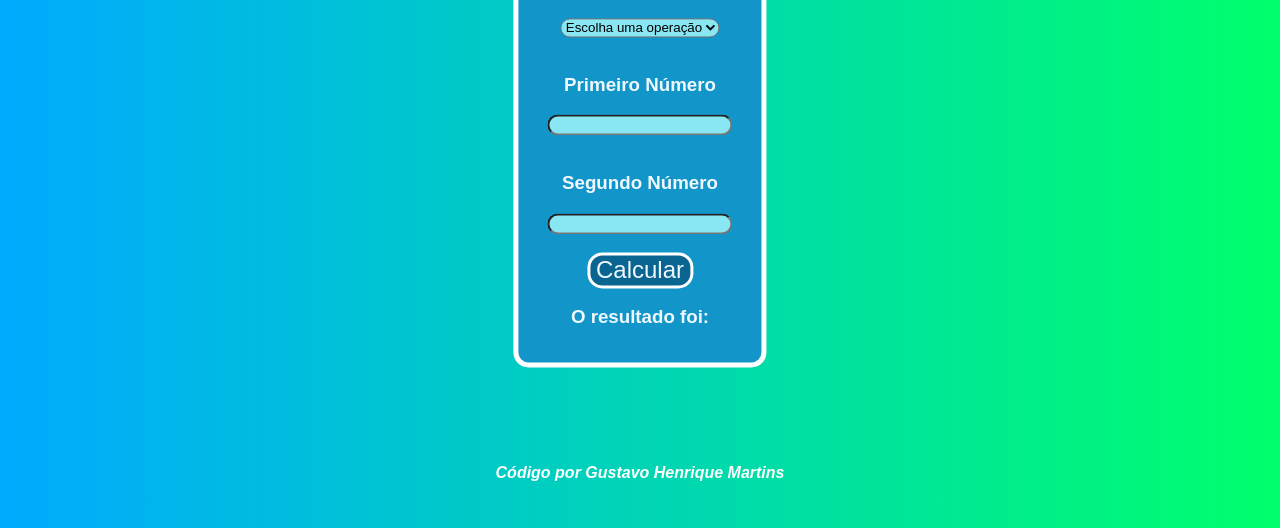
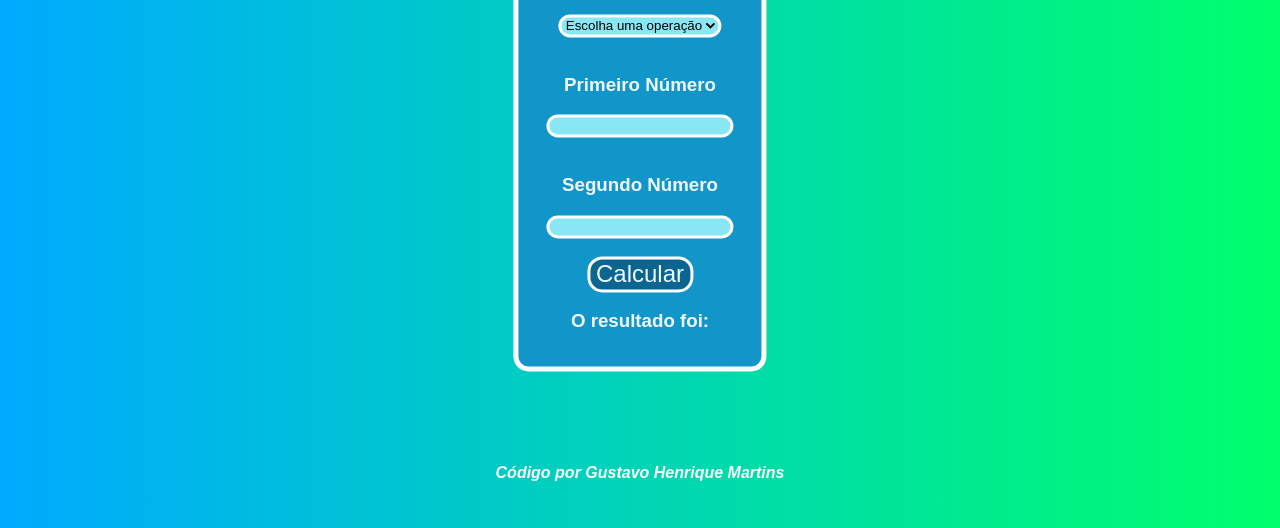
Before and after one commit to gtins/calculadora, a plain HTML site: page html.html in a window 1280 px wide. Shown: the part 272-800 px from the top of the page. Drawn offline with Linux system fonts and the light colour scheme; a web font is replaced by a local one.

Commit message:
final com if

```diff
--- a/styles.css
+++ b/styles.css
@@ -24,12 +24,14 @@ body {
   background-color:#89e7f3;
   font-family: 'Minecraftia', sans-serif;
   text-align: center;
+  border: 3px solid white;
 }
 .select {
   border-radius: 15px;
   background-color:#89e7f3;
   font-family: 'Minecraftia', sans-serif;
   text-align: center;
+  border: 3px solid white;
 }
 .select:hover{
   cursor: pointer;
```
